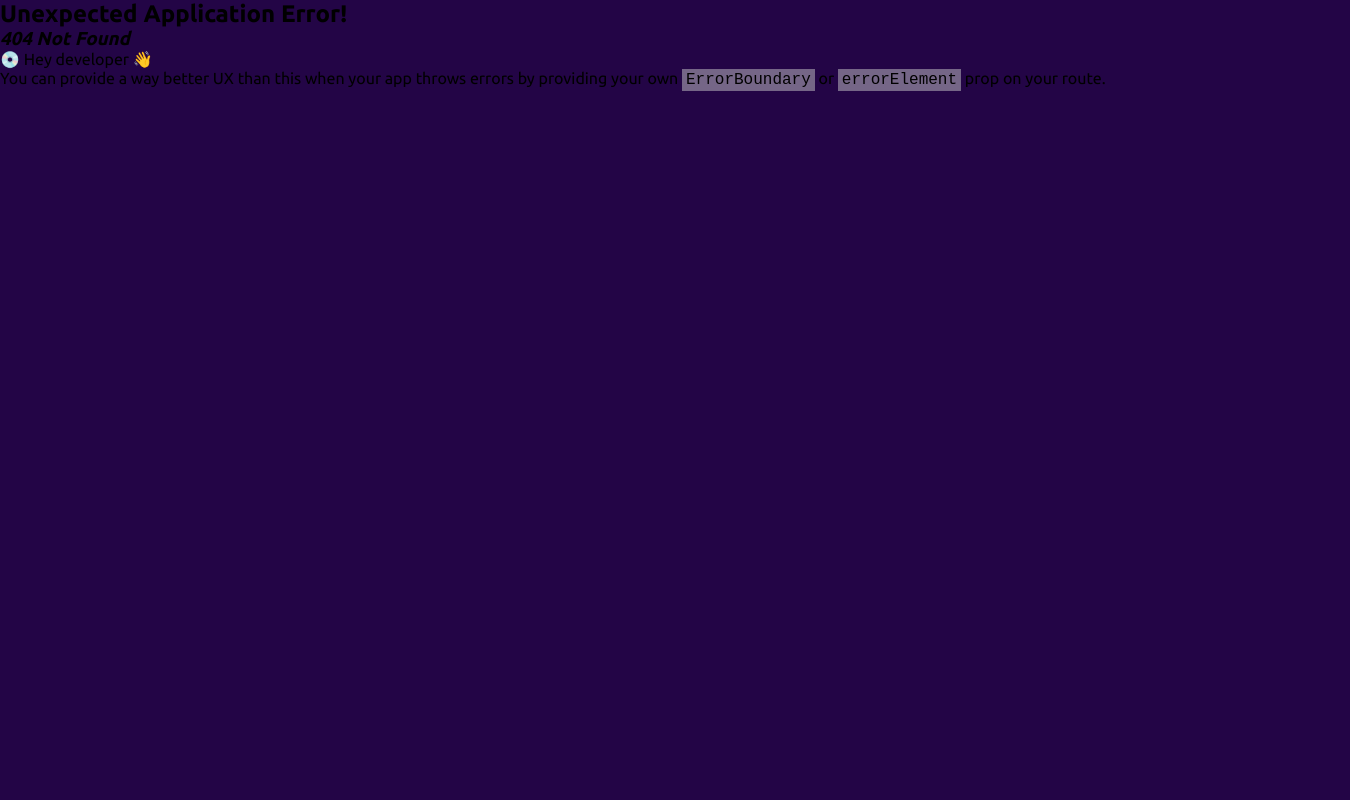
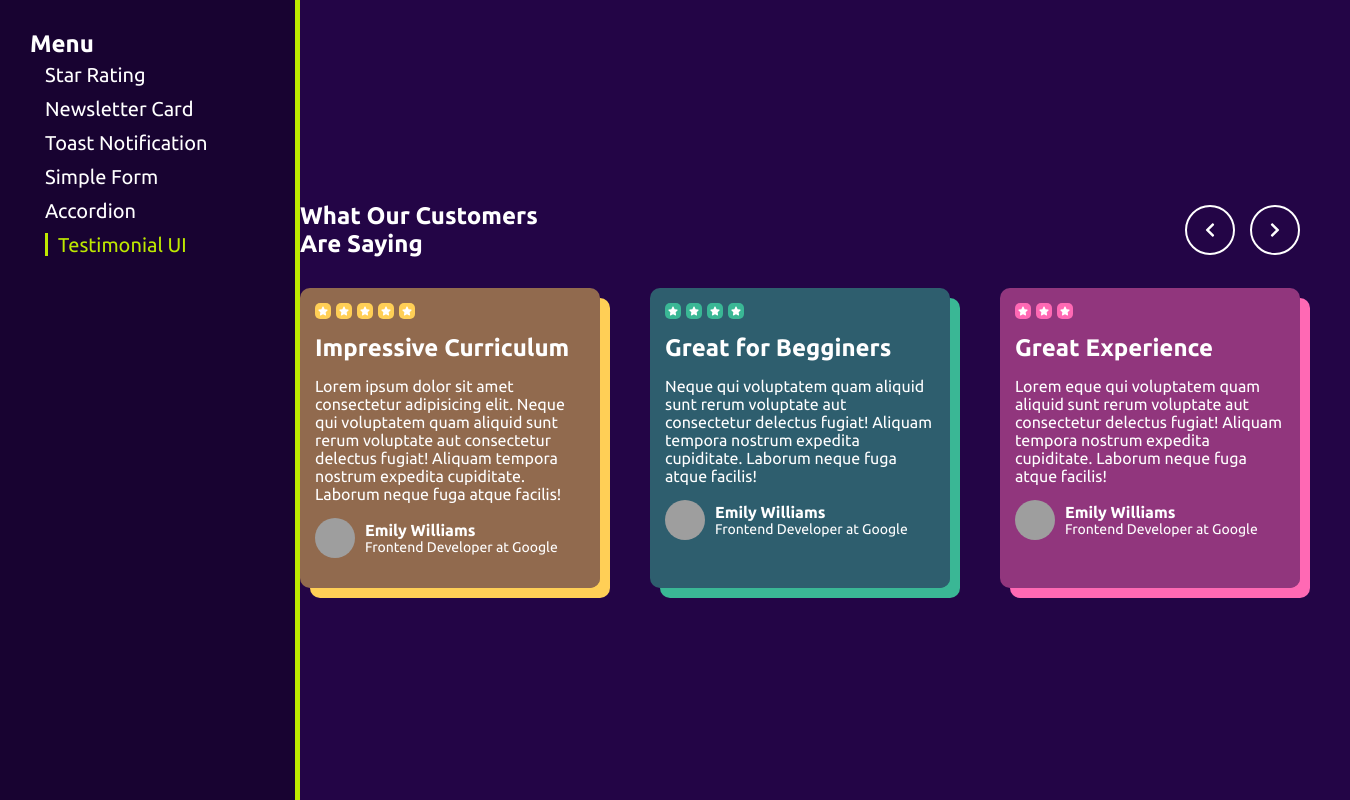
Before and after one commit to rodriguezmauricio/port-micro-components, a React (Vite) app: page /testimonialUI in a window 1280 px wide. Before the commit this address had no page. Shown: the whole page, 1350 px wide, since content can reach past the window. Built offline with nearby package versions, Linux system fonts and the light colour scheme; grey boxes are pictures that could not be loaded.

Commit message:
Atualização: testimonial slider

```diff
--- a/package.json
+++ b/package.json
@@ -14,7 +14,8 @@
     "react": "^18.2.0",
     "react-dom": "^18.2.0",
     "react-icons": "^4.8.0",
-    "react-router-dom": "^6.11.2"
+    "react-router-dom": "^6.11.2",
+    "react-slick": "^0.29.0"
   },
   "devDependencies": {
     "@types/react": "^18.0.28",
--- a/src/components/00-sideMenu/SideMenu.tsx
+++ b/src/components/00-sideMenu/SideMenu.tsx
@@ -6,24 +6,27 @@ const SideMenu = () => {
 	const sideMenuLinks = [
 		{
 			linkTo: "starRating",
-			text: "Star Rating Component",
+			text: "Star Rating",
 		},
 		{
 			linkTo: "newsletterCard",
-			text: "Newsletter Card Component",
+			text: "Newsletter Card",
 		},
 		{
 			linkTo: "toastNotification",
-			text: "Toast Notification Component",
+			text: "Toast Notification",
 		},
 		{
 			linkTo: "simpleForm",
-			text: "Simple Form Component",
+			text: "Simple Form",
 		},
-
 		{
 			linkTo: "accordion",
-			text: "Accordion Component",
+			text: "Accordion",
+		},
+		{
+			linkTo: "testimonialUI",
+			text: "Testimonial UI",
 		},
 	];
 
@@ -39,6 +42,12 @@ const SideMenu = () => {
 		return id === idAtivo;
 	};
 
+	const styleActive = {
+		color: "rgb(190, 233, 0)",
+		borderLeft: "3px solid rgb(190, 233, 0)",
+		paddingLeft: "10rem",
+	};
+
 	return (
 		<div className="side-menu-container">
 			<h2>Menu</h2>
@@ -50,7 +59,7 @@ const SideMenu = () => {
 								onClick={() => handleSelected(link.linkTo)}
 								style={
 									isSelected(link.linkTo, active) || url.includes(link.linkTo)
-										? { color: "rgb(190, 233, 0)" }
+										? { ...styleActive }
 										: { color: "white" }
 								}
 								to={link.linkTo}
--- /dev/null
+++ b/src/components/06-testimonialUI/TestimonialUI.tsx
@@ -0,0 +1,134 @@
+import { useState } from "react";
+import TestimonialIndividual from "./testimonialIndividual/TestimonialIndividual";
+import "./testimonialUI.css";
+import { FaChevronRight, FaChevronLeft } from "react-icons/fa";
+import { motion } from "framer-motion";
+
+const TestimonialUI = () => {
+	//rating up to 5
+	//color property must be in RGB format. Ex.: "255,255,255"
+	const testimonials = [
+		{
+			id: 0,
+			rating: 5,
+			title: "Impressive Curriculum",
+			description:
+				"Lorem ipsum dolor sit amet consectetur adipisicing elit. Neque qui voluptatem quam aliquid sunt rerum voluptate aut consectetur delectus fugiat! Aliquam tempora nostrum expedita cupiditate. Laborum neque fuga atque facilis!",
+			img: "https://picsum.photos/id/237/200/200",
+			name: "Emily Williams",
+			position: "Frontend Developer at Google",
+			color: "255,207,86",
+		},
+		{
+			id: 1,
+			rating: 4,
+			title: "Great for Begginers",
+			description:
+				"Neque qui voluptatem quam aliquid sunt rerum voluptate aut consectetur delectus fugiat! Aliquam tempora nostrum expedita cupiditate. Laborum neque fuga atque facilis!",
+			img: "https://picsum.photos/id/237/200/200",
+			name: "Emily Williams",
+			position: "Frontend Developer at Google",
+			color: "58,183,149",
+		},
+		{
+			id: 2,
+			rating: 3,
+			title: "Great Experience",
+			description:
+				"Lorem eque qui voluptatem quam aliquid sunt rerum voluptate aut consectetur delectus fugiat! Aliquam tempora nostrum expedita cupiditate. Laborum neque fuga atque facilis!",
+			img: "https://picsum.photos/id/237/200/200",
+			name: "Emily Williams",
+			position: "Frontend Developer at Google",
+			color: "255,105,180",
+		},
+		{
+			id: 3,
+			rating: 4,
+			title: "Impressive Curriculum",
+			description:
+				"Lorem ipsum dolor sit amet consectetur adipisicing elit. Neque qui voluptatem quam aliquid sunt rerum voluptate aut consectetur delectus fugiat! Aliquam tempora nostrum expedita cupiditate. Laborum neque fuga atque facilis!",
+			img: "https://picsum.photos/id/237/200/200",
+			name: "Emily Williams",
+			position: "Frontend Developer at Google",
+			color: "6,24,38",
+		},
+		{
+			id: 4,
+			rating: 5,
+			title: "Impressive Curriculum",
+			description:
+				"Lorem ipsum dolor sit amet consectetur adipisicing elit. Neque qui voluptatem quam aliquid sunt rerum voluptate aut consectetur delectus fugiat! Aliquam tempora nostrum expedita cupiditate. Laborum neque fuga atque facilis!",
+			img: "https://picsum.photos/id/237/200/200",
+			name: "Emily Williams",
+			position: "Frontend Developer at Google",
+			color: "56,68,174",
+		},
+	];
+
+	const [sliderIndex, setSliderIndex] = useState(0);
+
+	const prevSlider = (testimonialIndex: number) => {
+		setSliderIndex((prevIndex) =>
+			prevIndex > 0 ? testimonialIndex - 1 : testimonials.length - 3
+		);
+		// console.log((prevIndex) => (prevIndex <= 0 ? testimonialIndex - 1 : 0));
+	};
+	const nextSlider = (testimonialIndex: number) => {
+		setSliderIndex((prevIndex) =>
+			prevIndex < testimonials.length - 3 ? testimonialIndex + 1 : 0
+		);
+		// console.log((prevIndex) => (prevIndex < testimonials.length ? testimonialIndex + 1 : 0));
+	};
+
+	return (
+		<div className="testimonialUI-main-container">
+			<div className="testimonialUI-container">
+				<div className="testimonialUI-header">
+					<h2>
+						What Our Customers <br />
+						Are Saying
+					</h2>
+					<div className="testimonialUI-arrows">
+						<div
+							className="testimonialUI-arrow"
+							onClick={() => prevSlider(sliderIndex)}
+						>
+							<FaChevronLeft />
+						</div>
+						<div
+							className="testimonialUI-arrow"
+							onClick={() => nextSlider(sliderIndex)}
+						>
+							<FaChevronRight />
+						</div>
+					</div>
+				</div>
+				<div className="testimonialUI-slider">
+					{testimonials.map(
+						({ id, rating, title, description, img, name, position, color }) => {
+							return (
+								<motion.div
+									key={id}
+									style={{ translateX: -sliderIndex * 350, transition: "0.5s" }}
+								>
+									<TestimonialIndividual
+										id={id}
+										rating={rating}
+										title={title}
+										description={description}
+										img={img}
+										name={name}
+										position={position}
+										color={color}
+									/>
+								</motion.div>
+							);
+						}
+					)}
+				</div>
+			</div>
+		</div>
+	);
+};
+
+export default TestimonialUI;
--- /dev/null
+++ b/src/components/06-testimonialUI/testimonialIndividual/TestimonialIndividual.tsx
@@ -0,0 +1,56 @@
+import "./testimonialIndividual.css";
+import { FaStar } from "react-icons/fa";
+
+interface ITestimonialIndividualProps {
+	id: number;
+	rating: number;
+	title: string;
+	description: string;
+	img: string;
+	name: string;
+	position: string;
+	color: string;
+}
+
+const TestimonialIndividual = ({
+	id,
+	rating,
+	title,
+	description,
+	img,
+	name,
+	position,
+	color,
+}: ITestimonialIndividualProps) => {
+	const opacityColor = `rgba(${color}, 0.5)`;
+
+	return (
+		<div
+			className="test-indiv-container"
+			style={{ backgroundColor: opacityColor, boxShadow: `10px 10px 0 rgb(${color})` }}
+		>
+			<div className="test-indiv-rating">
+				{Array.from({ length: rating }, (_, index) => (
+					<div
+						key={index}
+						className="test-indiv-rating-icon"
+						style={{ backgroundColor: `rgb(${color})` }}
+					>
+						<FaStar size={10} />
+					</div>
+				))}
+			</div>
+			<h3>{title}</h3>
+			<p>{description}</p>
+			<div className="test-indiv-user">
+				{img && <img src={img} alt="" />}
+				<div className="test-indiv-user-info">
+					<p className="test-indiv-user-name">{name}</p>
+					<p className="test-indiv-user-position">{position}</p>
+				</div>
+			</div>
+		</div>
+	);
+};
+
+export default TestimonialIndividual;
--- /dev/null
+++ b/src/components/06-testimonialUI/testimonialIndividual/testimonialIndividual.css
@@ -0,0 +1,46 @@
+.test-indiv-container {
+	width: 300px;
+	height: 300px;
+	display: flex;
+	flex-direction: column;
+	gap: 15rem;
+	padding: 15rem;
+	border-radius: 10rem;
+}
+
+.test-indiv-rating {
+	display: flex;
+	gap: 5rem;
+}
+
+.test-indiv-rating-icon {
+	padding: 3rem;
+	display: flex;
+	align-items: center;
+	justify-content: center;
+	border-radius: 5rem;
+}
+
+.test-indiv-container h3 {
+	font-size: 24rem;
+}
+
+.test-indiv-user {
+	display: flex;
+	gap: 10rem;
+	align-items: center;
+}
+
+.test-indiv-user img {
+	width: 40px;
+	height: 40px;
+	border-radius: 50%;
+}
+
+.test-indiv-user-name {
+	font-weight: bold;
+}
+
+.test-indiv-user-position {
+	font-size: 14rem;
+}
--- /dev/null
+++ b/src/components/06-testimonialUI/testimonialUI.css
@@ -0,0 +1,56 @@
+.testimonialUI-main-container {
+	width: 100%;
+	height: 100vh;
+	display: flex;
+	flex-direction: column;
+	align-items: center;
+	justify-content: center;
+	color: #fff;
+}
+
+.testimonialUI-container {
+	display: flex;
+	flex-direction: column;
+	width: 1000px;
+	gap: 30rem;
+}
+
+.testimonialUI-header {
+	display: flex;
+	justify-content: space-between;
+	align-items: center;
+}
+
+.testimonialUI-arrows {
+	display: flex;
+	gap: 15rem;
+}
+
+.testimonialUI-arrow {
+	display: flex;
+	gap: 15rem;
+	border: 2px solid #fff;
+	padding: 15rem;
+	border-radius: 50%;
+	cursor: pointer;
+	transition: 0.2s;
+}
+
+.testimonialUI-arrow:hover {
+	display: flex;
+	gap: 15rem;
+	border: 2px solid rgb(190, 233, 0);
+	color: #111;
+	background-color: rgb(190, 233, 0);
+	padding: 15rem;
+	border-radius: 50%;
+	cursor: pointer;
+}
+
+.testimonialUI-slider {
+	display: flex;
+	gap: 50rem;
+	width: 1050px;
+	overflow-x: hidden;
+	padding-bottom: 10rem;
+}
--- a/src/main.tsx
+++ b/src/main.tsx
@@ -8,6 +8,7 @@ import NewsletterCard from "./components/02-newsletterCard/NewsletterCard.tsx";
 import ToastNotification from "./components/03-toastNotification/ToastNotification.tsx";
 import SimpleForm from "./components/04-simpleForm/SimpleForm.tsx";
 import AccordionComponent from "./components/05-accordion/AccordionComponent.tsx";
+import TestimonialUI from "./components/06-testimonialUI/TestimonialUI.tsx";
 
 const router = createBrowserRouter([
 	{
@@ -34,6 +35,11 @@ const router = createBrowserRouter([
 				path: "accordion",
 				element: <AccordionComponent />,
 			},
+
+			{
+				path: "testimonialUI",
+				element: <TestimonialUI />,
+			},
 		],
 	},
 ]);
```
Also changed, not shown: 1 other file (tests, documents, lock files or other folders).
